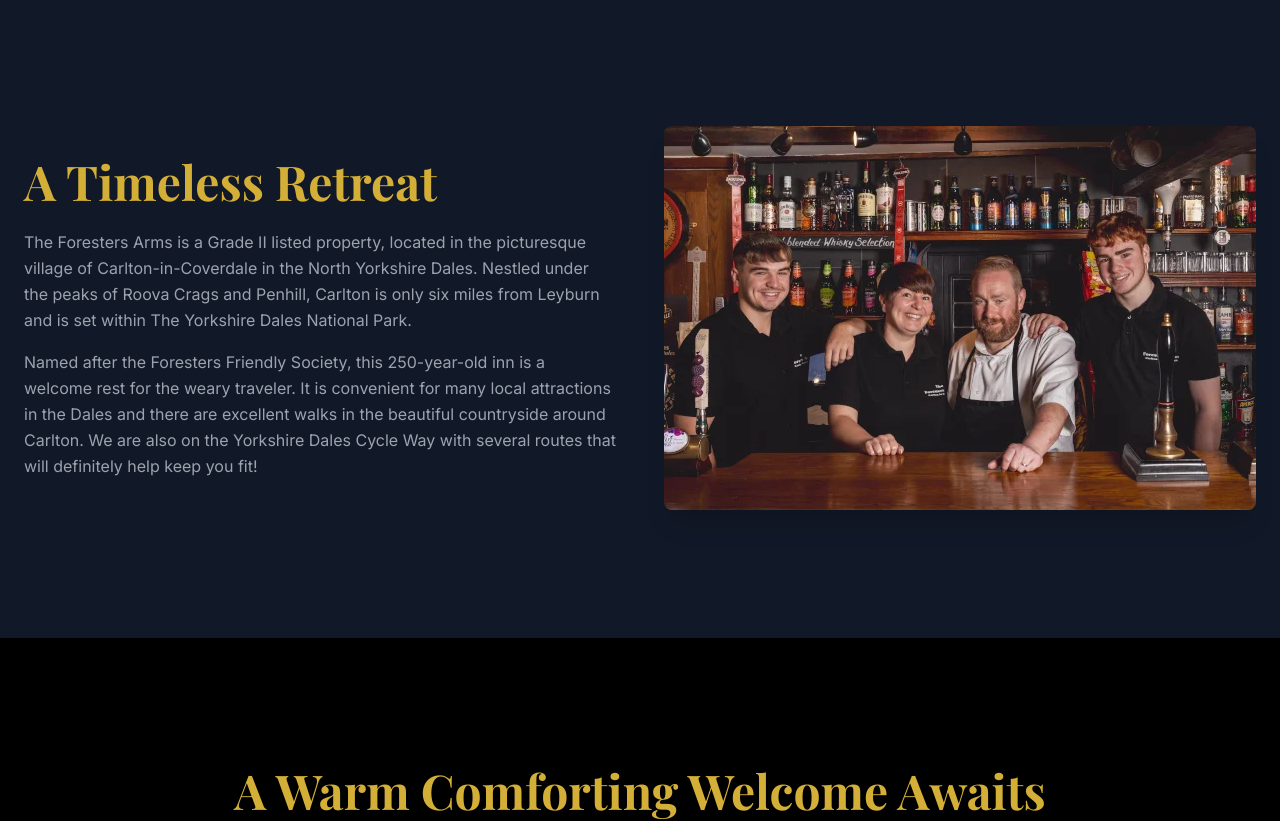
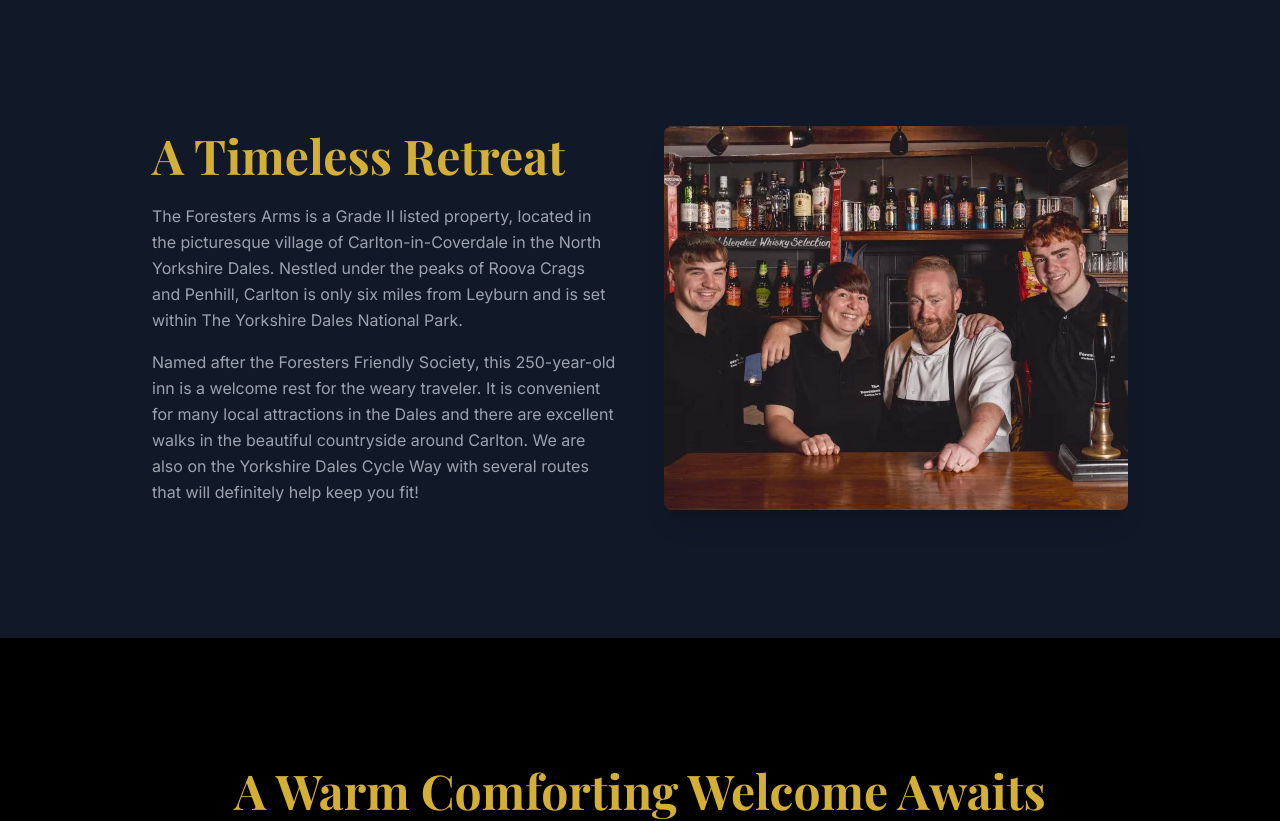
Before and after one commit to HarryAdney/July2025, an Astro site: page /redesign/july2025/ in a window 1280 px wide. Shown: the part 802-1623 px from the top of the page. Built offline with nearby package versions, Linux system fonts and the light colour scheme; Astro itself is replaced by a stand-in of ours.

Commit message:
fix container widths on all pages

```diff
--- a/src/pages/history.astro
+++ b/src/pages/history.astro
@@ -157,7 +157,7 @@ import "../styles/global.css";
               class="w-full bg-gray-800 rounded-lg shadow-xl overflow-hidden"
             >
               <img
-                src="/foresters-1980s-424x384.webp"
+                src="./foresters-1980s-424x384.webp"
                 alt="The Foresters Arms in the 1980s"
                 class="w-full h-64 md:h-80 lg:h-96 object-cover"
               />
@@ -255,7 +255,7 @@ import "../styles/global.css";
           <div class="animate-fadeInUp">
             <div class="mb-8 overflow-hidden bg-gray-800 rounded-lg shadow-xl">
               <img
-                src="/walls-family-outside-the-foresters-arms-896x320.webp"
+                src="./walls-family-outside-the-foresters-arms-896x320.webp"
                 alt="The Walls family outside The Foresters Arms around 1910"
                 class="w-full h-64 md:h-80 object-cover"
               />
@@ -297,5 +297,14 @@ import "../styles/global.css";
     </section>
 
     <Footer />
+
+    <style>
+      @media (min-width: 1080px) {
+        section > .container {
+          max-width: 80%;
+          margin: 0 auto;
+        }
+      }
+    </style>
   </main>
 </Layout>
--- a/src/pages/index.astro
+++ b/src/pages/index.astro
@@ -262,7 +262,7 @@ import "../styles/global.css";
     </section>
 
     <!-- Testimonials Section -->
-    <section class="py-20 bg-black md:py-32">
+    <section id="testimonials" class="py-20 bg-black md:py-32">
       <div class="container px-6 mx-auto">
         <h2
           class="mb-16 text-4xl text-center md:text-5xl font-display gold-accent animate-fadeInUp"
@@ -402,4 +402,17 @@ import "../styles/global.css";
   </main>
 
   <Footer />
+
+  <style>
+    @media (min-width: 1080px) {
+      #about-us > .container,
+      #rooms > .container,
+      #restaurant > .container,
+      #testimonials > .container,
+      #info > .container {
+        max-width: 80%;
+        margin: 0 auto;
+      }
+    }
+  </style>
 </Layout>
--- a/src/pages/local-attractions.astro
+++ b/src/pages/local-attractions.astro
@@ -191,4 +191,13 @@ import "../styles/global.css";
   </main>
 
   <Footer />
+
+  <style>
+    @media (min-width: 1080px) {
+      section > .container {
+        max-width: 80%;
+        margin: 0 auto;
+      }
+    }
+  </style>
 </Layout>
--- a/src/pages/restaurant.astro
+++ b/src/pages/restaurant.astro
@@ -18,7 +18,7 @@ import "../styles/global.css";
       <div class="container relative z-10 px-6 mx-auto text-center">
         <h1
           class="mb-6 text-5xl font-black md:text-7xl font-display gold-accent animate-fadeInUp"
-        >
+        >;
           Exceptional Dining
         </h1>
         <p
@@ -375,4 +375,13 @@ import "../styles/global.css";
   </main>
 
   <Footer />
+
+  <style>
+    @media (min-width: 1080px) {
+      section > .container {
+        max-width: 80%;
+        margin: 0 auto;
+      }
+    }
+  </style>
 </Layout>
```
